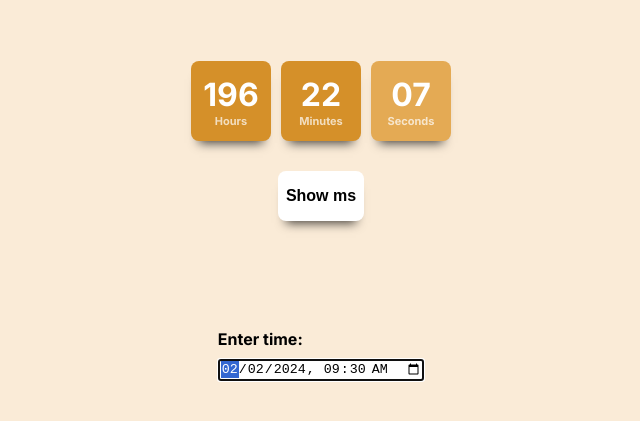
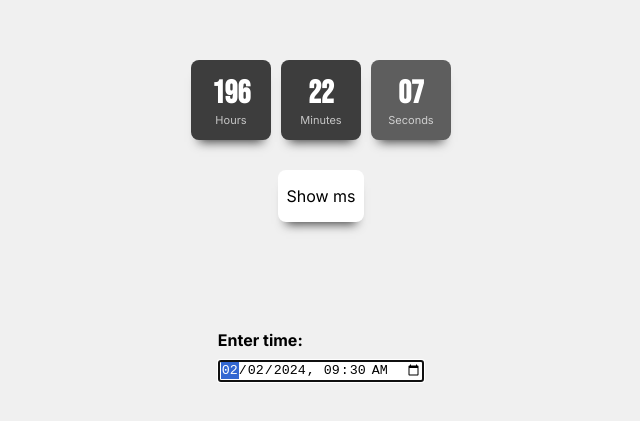
Before and after one commit to adithya-s-sekhar/countdown, a React (Vite) app: page / in a window 1280 px wide. Shown: the part 195-616 px from the top of the page, without its empty margins (319-959 px from the left). Built offline with nearby package versions, Linux system fonts and the light colour scheme.

Commit message:
new styles

```diff
--- a/src/components/Button/Button.css
+++ b/src/components/Button/Button.css
@@ -5,16 +5,18 @@
   border-radius: 8px;
   cursor: pointer;
   font-weight: bold;
+  font-family: inherit;
   box-shadow: 0 10px 10px -8px rgba(0, 0, 0, 0.75);
 }
 
 .button.disabled {
+  font-weight: normal;
   background-color: #fff;
   color: #000;
 }
 
 .button.enabled {
-  background-color: #d59029;
+  background-color: #3d3d3d;
   color: #fff;
   animation: shadow .20s ease-out;
 }
--- a/src/features/countdown/Display/Display.css
+++ b/src/features/countdown/Display/Display.css
@@ -3,6 +3,7 @@
   justify-content: center;
   font-weight: bold;
   font-size: 2rem;
+  font-family: 'Bebas Neue', sans-serif;
   gap: 10px;
 }
 
@@ -10,7 +11,7 @@
   flex-shrink: 1;
   width: 5rem;
   height: 5rem;
-  background-color: #d59029;
+  background-color: #3d3d3d;
   color: #fff;
   display: flex;
   align-items: center;
@@ -30,18 +31,20 @@
 .display-label {
   font-size: 11px;
   opacity: .7;
+  font-weight: normal;
+  font-family: 'Inter';
 }
 
 @keyframes bgcolor {
   0% {
-    background-color: #d59029
+    background-color: #3d3d3d
   }
 
   50% {
-    background-color: #e4aa54
+    background-color: #5e5e5e
   }
 
   100% {
-    background-color: #d59029
+    background-color: #3d3d3d
   }
 }
--- a/src/index.css
+++ b/src/index.css
@@ -1,7 +1,10 @@
 @import url('https://fonts.googleapis.com/css2?family=Inter:wght@100..900&display=swap');
+@import url('https://fonts.googleapis.com/css2?family=Bebas+Neue&display=swap');
+@import url('https://fonts.googleapis.com/css2?family=Teko:wght@300..700&display=swap');
+@import url('https://fonts.googleapis.com/css2?family=Roboto+Slab:wght@100..900&display=swap');
 
 body {
-  background-color: antiquewhite;
+  background-color: rgb(240, 240, 240);
   height: 100vh;
   display: flex;
   justify-content: center;
```
